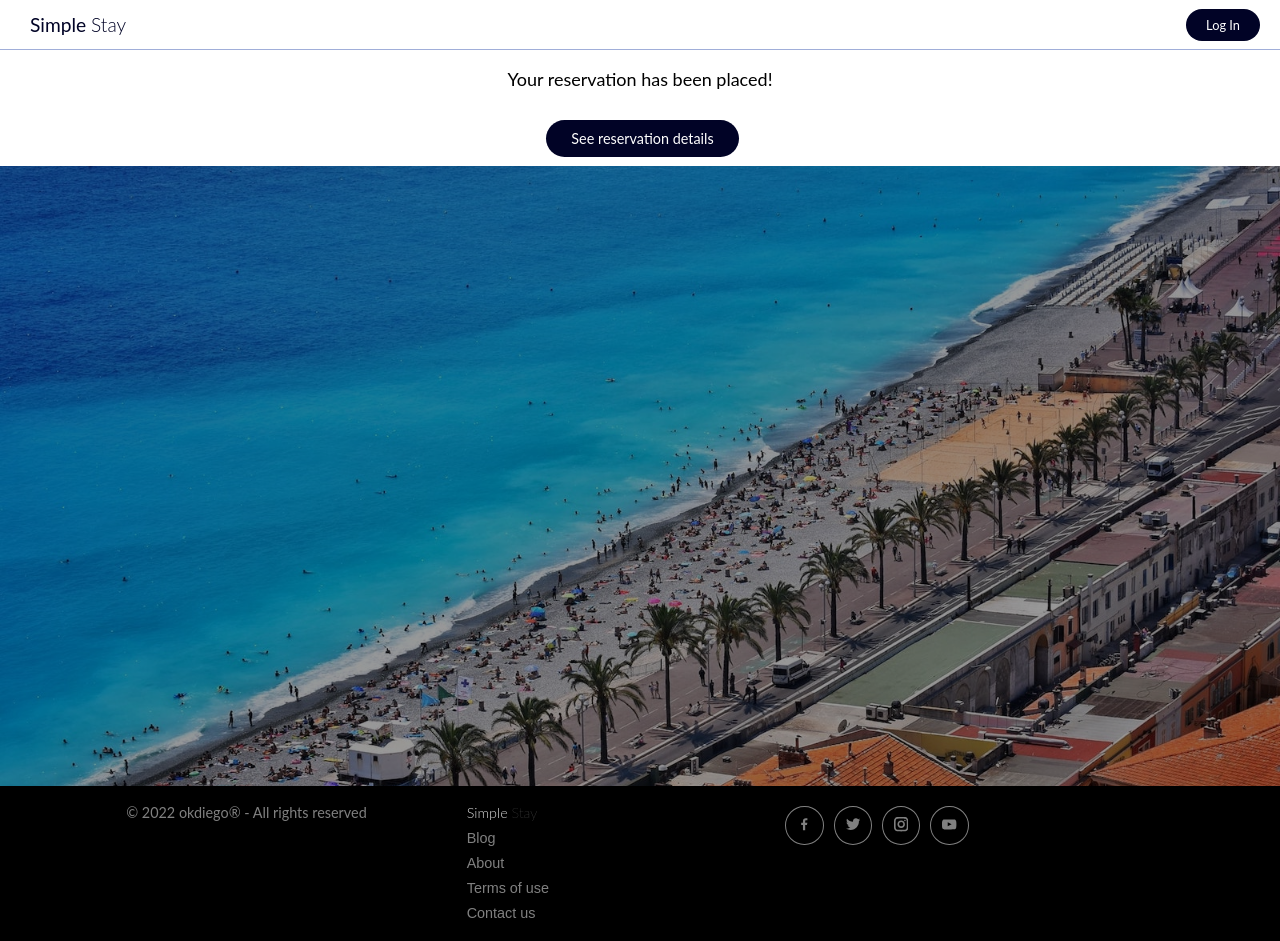
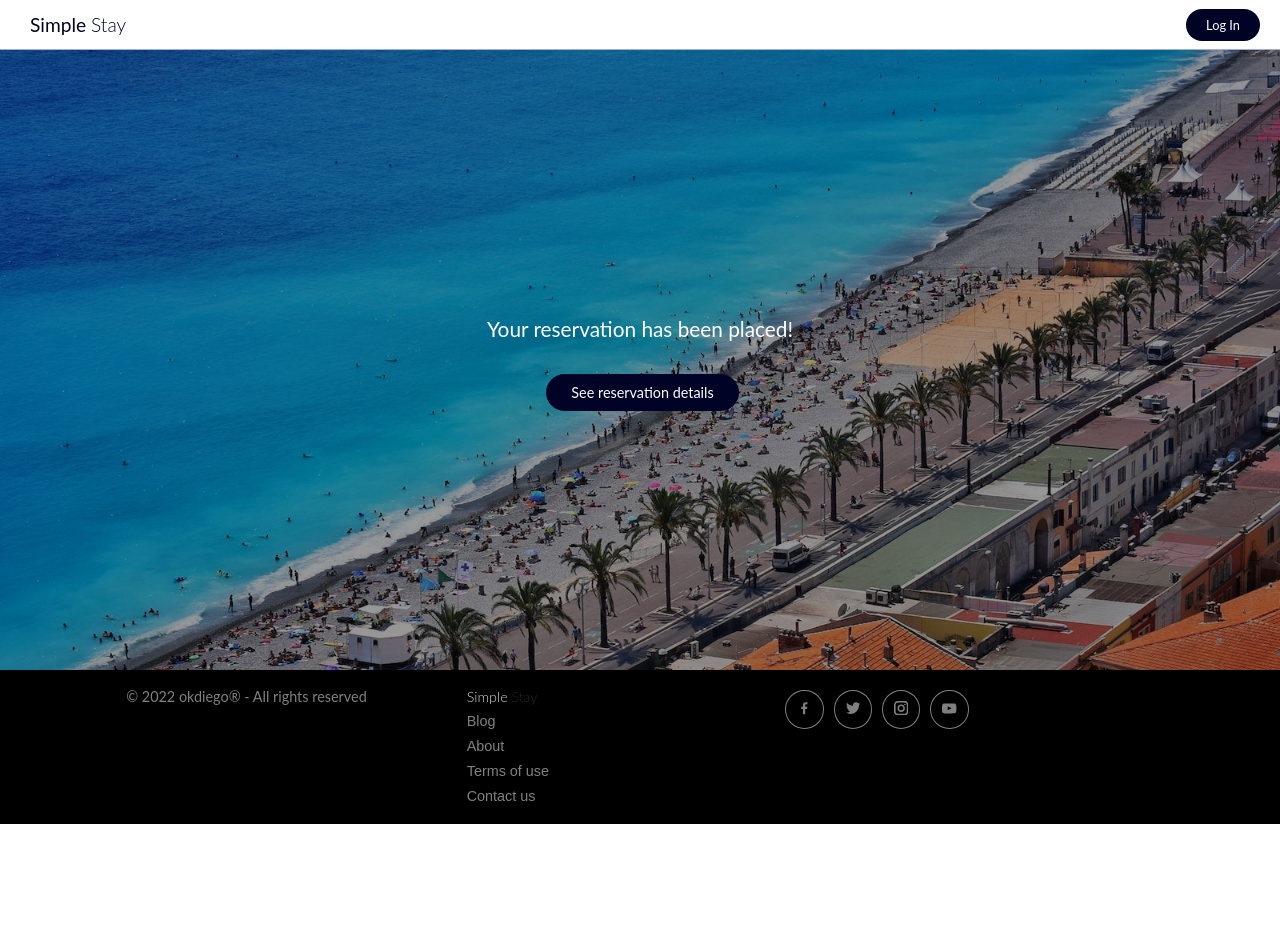
Before and after one commit to ok-diego/final-project, a React (Create React App) app in the folder client/: page /confirmation in a window 1280 px wide. After the commit the page ends 824 px from the top, so only its background shows below. Built offline with nearby package versions, Linux system fonts and the light colour scheme; no server answers; what react-google-maps would draw is missing.

Commit message:
auth0 login update

```diff
--- a/client/src/components/Confirmation/Confirmation.js
+++ b/client/src/components/Confirmation/Confirmation.js
@@ -1,30 +1,65 @@
 import styled from "styled-components";
 import { Link } from "react-router-dom";
-import Hero2 from "../Hero2";
+import heroImage from "../../assets/nice-fr-2-1600x900.jpg";
 
-const Confirmation = () => {
+const Hero = () => {
   return (
     <Wrapper>
-      <TextDiv>Your reservation has been placed!</TextDiv>
-      <TextDiv>
-        <LinkProfile to="/profile">See reservation details</LinkProfile>
-      </TextDiv>
-      <Hero2 />
+      <HeroContent>
+        <TextDiv>Your reservation has been placed!</TextDiv>
+        <TextDiv>
+          <LinkProfile to="/profile">See reservation details</LinkProfile>
+        </TextDiv>
+      </HeroContent>
     </Wrapper>
   );
 };
 const Wrapper = styled.div`
+  position: relative;
+  width: 100vw;
+  min-height: calc(100vh - 180px);
   display: flex;
-  flex-direction: column;
+  justify-content: center;
   align-items: center;
-  /* padding: 20vh; */
-  z-index: 1;
+  z-index: 0;
+
+  &:before {
+    content: "";
+    position: absolute;
+    top: 0;
+    left: 0;
+    width: 100vw;
+    min-height: calc(100vh - 180px);
+    background: url(${heroImage});
+    background-repeat: no-repeat;
+    background-size: cover;
+    background-position: center center;
+    filter: brightness(60%);
+  }
+`;
+const HeroContent = styled.div`
+  position: relative;
+  color: white;
+  text-align: center;
+  margin: 1rem;
+`;
+const H1 = styled.h1`
+  color: white;
+  font-size: 3rem;
+  font-weight: 600;
+  margin-bottom: 0;
+`;
+const H2 = styled.h2`
+  color: white;
+  font-size: 2rem;
+  font-weight: 200;
+  margin-top: 1rem;
 `;
 const TextDiv = styled.div`
-  color: black;
+  color: white;
   padding: 20px 0;
   font-weight: 400;
-  font-size: 18px;
+  font-size: 1.3rem;
 `;
 const LinkProfile = styled(Link)`
   text-decoration: none;
@@ -46,24 +81,4 @@ const LinkProfile = styled(Link)`
   }
 `;
 
-const Button = styled.button`
-  text-decoration: none;
-  color: white;
-  margin-top: 0;
-  font-weight: 400;
-  padding: 10px 25px;
-  margin-left: 5px;
-  font-size: 0.9rem;
-  background-color: var(--color-primary);
-  border: none;
-  border-radius: 30px;
-  transition: background-color 0.2s ease-out 20ms;
-  transition: all 0.2s ease-in-out;
-
-  &:hover {
-    background-color: rgba(0, 0, 0, 0.8);
-    cursor: pointer;
-  }
-`;
-
-export default Confirmation;
+export default Hero;
--- a/client/src/components/Hero2/Hero2.js
+++ /dev/null
@@ -1,84 +0,0 @@
-import styled from "styled-components";
-import { Link } from "react-router-dom";
-import heroImage from "../../assets/nice-fr-2-1600x900.jpg";
-
-const Hero = () => {
-  return (
-    <Wrapper>
-      <HeroContent>
-        {/* <TextDiv>Your reservation has been placed!</TextDiv>
-        <TextDiv>
-          <LinkProfile to="/profile">See reservation details</LinkProfile>
-        </TextDiv> */}
-      </HeroContent>
-    </Wrapper>
-  );
-};
-const Wrapper = styled.div`
-  position: relative;
-  width: 100vw;
-  min-height: calc(100vh - 180px);
-  display: flex;
-  justify-content: center;
-  align-items: center;
-  z-index: 0;
-
-  &:before {
-    content: "";
-    position: absolute;
-    top: 0;
-    left: 0;
-    width: 100vw;
-    min-height: calc(100vh - 180px);
-    background: url(${heroImage});
-    background-repeat: no-repeat;
-    background-size: cover;
-    background-position: center center;
-    filter: brightness(60%);
-  }
-`;
-const HeroContent = styled.div`
-  position: relative;
-  color: white;
-  text-align: center;
-  margin: 1rem;
-`;
-const H1 = styled.h1`
-  color: white;
-  font-size: 3rem;
-  font-weight: 600;
-  margin-bottom: 0;
-`;
-const H2 = styled.h2`
-  color: white;
-  font-size: 2rem;
-  font-weight: 200;
-  margin-top: 1rem;
-`;
-const TextDiv = styled.div`
-  color: white;
-  padding: 20px 0;
-  font-weight: 400;
-  font-size: 1.4rem;
-`;
-const LinkProfile = styled(Link)`
-  text-decoration: none;
-  color: white;
-  margin-top: 0;
-  font-weight: 400;
-  padding: 10px 25px;
-  margin-left: 5px;
-  font-size: 0.9rem;
-  background-color: var(--color-primary);
-  border: none;
-  border-radius: 30px;
-  transition: background-color 0.2s ease-out 20ms;
-  transition: all 0.2s ease-in-out;
-
-  &:hover {
-    background-color: rgba(0, 0, 0, 0.8);
-    cursor: pointer;
-  }
-`;
-
-export default Hero;
--- a/client/src/components/Hero2/index.js
+++ /dev/null
@@ -1,3 +0,0 @@
-import Hero2 from "./Hero2";
-
-export default Hero2;
```
